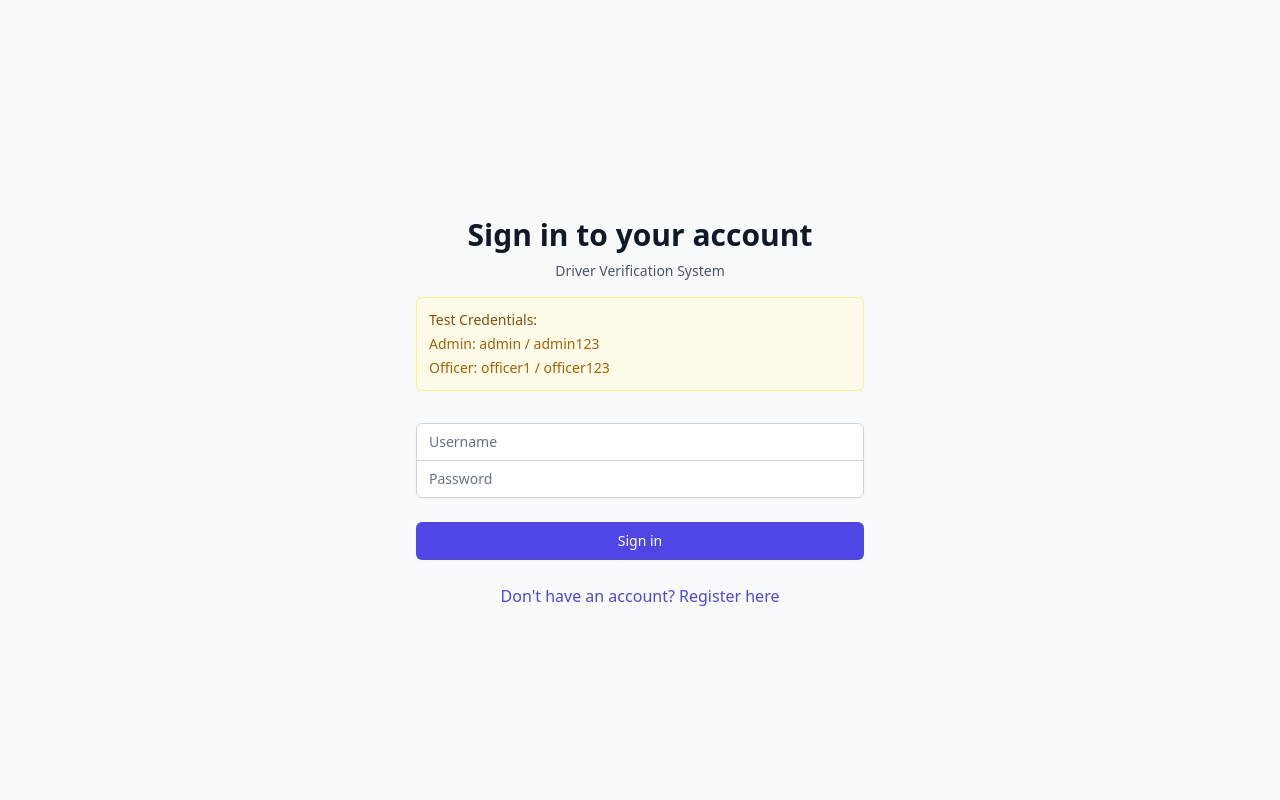
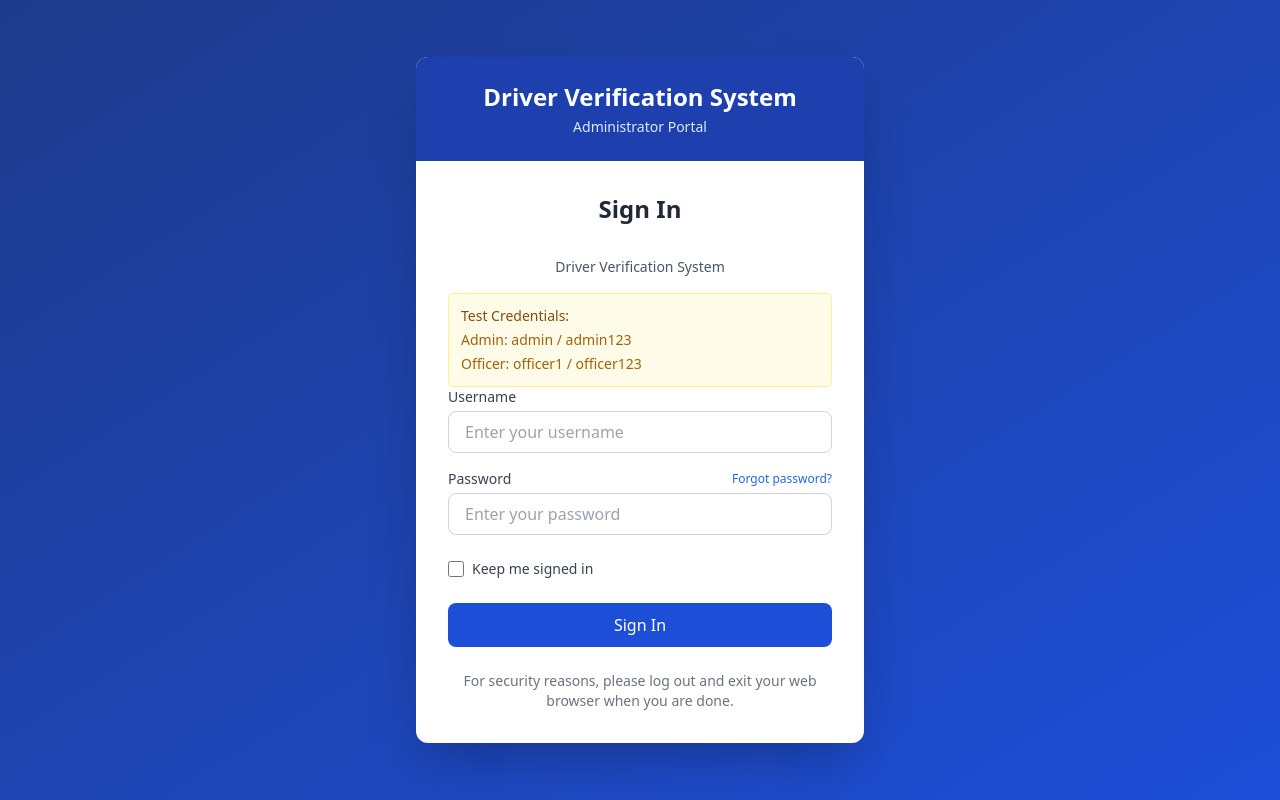
Before and after one commit to Chizihn/driver-system, a React (Vite) app in the folder frontend/: page /login in a window 1280 px wide. Built offline with nearby package versions, Linux system fonts and the light colour scheme; no server answers.

Commit message:
frontend update

```diff
--- a/frontend/src/App.tsx
+++ b/frontend/src/App.tsx
@@ -11,7 +11,6 @@ import DocumentsPage from "./pages/documents/DocumentsPage";
 import VerificationHistoryPage from "./pages/verification/VerificationHistoryPage";
 import Layout from "./components/layout/Layout";
 import QRScannerPage from "./pages/verification/QRScannerpage";
-import HomePage from "./pages/home/HomePage";
 
 function ProtectedRoute() {
   const { isAuthenticated } = useAuthStore();
@@ -28,7 +27,7 @@ function App() {
     <BrowserRouter>
       <Routes>
         <Route element={<PublicRoute />}>
-          <Route path="/" element={<HomePage />} />
+          <Route path="/" element={<Navigate to="/login" replace />} />
           <Route path="/login" element={<LoginPage />} />
           <Route path="/register" element={<RegisterPage />} />
         </Route>
@@ -46,7 +45,7 @@ function App() {
           </Route>
         </Route>
 
-        <Route path="*" element={<Navigate to="/" replace />} />
+        <Route path="*" element={<Navigate to="/login" replace />} />
       </Routes>
     </BrowserRouter>
   );
--- a/frontend/src/pages/auth/LoginPage.tsx
+++ b/frontend/src/pages/auth/LoginPage.tsx
@@ -2,7 +2,7 @@ import { useForm } from "react-hook-form";
 import { zodResolver } from "@hookform/resolvers/zod";
 import { z } from "zod";
 import { useMutation } from "@tanstack/react-query";
-import { Link, useNavigate } from "react-router-dom";
+import {  useNavigate } from "react-router-dom";
 import toast from "react-hot-toast";
 import { authService } from "@/services/auth";
 import { useAuthStore } from "@/stores/auth.store";
@@ -42,12 +42,14 @@ export default function LoginPage() {
   };
 
   return (
-    <div className="min-h-screen flex items-center justify-center bg-gray-50 py-12 px-4 sm:px-6 lg:px-8">
-      <div className="max-w-md w-full space-y-8">
-        <div>
-          <h2 className="mt-6 text-center text-3xl font-extrabold text-gray-900">
-            Sign in to your account
-          </h2>
+    <div className="min-h-screen flex items-center justify-center bg-gradient-to-br from-blue-900 to-blue-700 p-4">
+      <div className="w-full max-w-md bg-white rounded-xl shadow-2xl overflow-hidden">
+        <div className="bg-blue-800 p-6 text-center">
+          <h1 className="text-2xl font-bold text-white">Driver Verification System</h1>
+          <p className="mt-1 text-blue-100 text-sm">Administrator Portal</p>
+        </div>
+        <div className="p-8">
+          <h2 className="text-2xl font-bold text-gray-800 text-center mb-8">Sign In</h2>
           <p className="mt-2 text-center text-sm text-gray-600">
             Driver Verification System
           </p>
@@ -60,19 +62,21 @@ export default function LoginPage() {
               <p><span className="font-medium">Officer:</span> officer1 / officer123</p>
             </div>
           </div>
-        </div>
-        <form className="mt-8 space-y-6" onSubmit={handleSubmit(onSubmit)}>
-          <div className="rounded-md shadow-sm -space-y-px">
+          <form className="space-y-6" onSubmit={handleSubmit(onSubmit)}>
+            <div className="space-y-4">
               <div>
-              <label htmlFor="username" className="sr-only">
+                <label htmlFor="username" className="block text-sm font-medium text-gray-700 mb-1">
                   Username
                 </label>
                 <input
-                {...register("username")}
+                  id="username"
                   type="text"
                   autoComplete="username"
-                className="appearance-none rounded-none relative block w-full px-3 py-2 border border-gray-300 placeholder-gray-500 text-gray-900 rounded-t-md focus:outline-none focus:ring-indigo-500 focus:border-indigo-500 focus:z-10 sm:text-sm"
-                placeholder="Username"
+                  className={`w-full px-4 py-2 border rounded-lg focus:ring-2 focus:ring-blue-500 focus:border-transparent transition duration-200 ${
+                    errors.username ? 'border-red-500' : 'border-gray-300'
+                  }`}
+                  placeholder="Enter your username"
+                  {...register("username")}
                 />
                 {errors.username && (
                   <p className="mt-1 text-sm text-red-600">
@@ -81,15 +85,23 @@ export default function LoginPage() {
                 )}
               </div>
               <div>
-              <label htmlFor="password" className="sr-only">
+                <div className="flex items-center justify-between mb-1">
+                  <label htmlFor="password" className="block text-sm font-medium text-gray-700">
                     Password
                   </label>
+                  <a href="#" className="text-xs text-blue-600 hover:text-blue-500">
+                    Forgot password?
+                  </a>
+                </div>
                 <input
-                {...register("password")}
+                  id="password"
                   type="password"
                   autoComplete="current-password"
-                className="appearance-none rounded-none relative block w-full px-3 py-2 border border-gray-300 placeholder-gray-500 text-gray-900 rounded-b-md focus:outline-none focus:ring-indigo-500 focus:border-indigo-500 focus:z-10 sm:text-sm"
-                placeholder="Password"
+                  className={`w-full px-4 py-2 border rounded-lg focus:ring-2 focus:ring-blue-500 focus:border-transparent transition duration-200 ${
+                    errors.password ? 'border-red-500' : 'border-gray-300'
+                  }`}
+                  placeholder="Enter your password"
+                  {...register("password")}
                 />
                 {errors.password && (
                   <p className="mt-1 text-sm text-red-600">
@@ -99,25 +111,44 @@ export default function LoginPage() {
               </div>
             </div>
 
-          <div>
+            <div className="flex items-center">
+              <input
+                id="remember-me"
+                name="remember-me"
+                type="checkbox"
+                className="h-4 w-4 text-blue-600 focus:ring-blue-500 border-gray-300 rounded"
+              />
+              <label
+                htmlFor="remember-me"
+                className="ml-2 block text-sm text-gray-700"
+              >
+                Keep me signed in
+              </label>
+            </div>
+
             <button
               type="submit"
               disabled={loginMutation.isPending}
-              className="group relative w-full flex justify-center py-2 px-4 border border-transparent text-sm font-medium rounded-md text-white bg-indigo-600 hover:bg-indigo-700 focus:outline-none focus:ring-2 focus:ring-offset-2 focus:ring-indigo-500 disabled:opacity-50 disabled:cursor-not-allowed"
+              className="w-full bg-blue-700 hover:bg-blue-800 text-white font-medium py-2.5 px-4 rounded-lg transition duration-200 flex items-center justify-center space-x-2 focus:outline-none focus:ring-2 focus:ring-blue-500 focus:ring-offset-2 disabled:opacity-50 disabled:cursor-not-allowed"
             >
-              {loginMutation.isPending ? "Signing in..." : "Sign in"}
+              {loginMutation.isPending ? (
+                <>
+                  <svg className="animate-spin -ml-1 mr-2 h-4 w-4 text-white" xmlns="http://www.w3.org/2000/svg" fill="none" viewBox="0 0 24 24">
+                    <circle className="opacity-25" cx="12" cy="12" r="10" stroke="currentColor" strokeWidth="4"></circle>
+                    <path className="opacity-75" fill="currentColor" d="M4 12a8 8 0 018-8V0C5.373 0 0 5.373 0 12h4zm2 5.291A7.962 7.962 0 014 12H0c0 3.042 1.135 5.824 3 7.938l3-2.647z"></path>
+                  </svg>
+                  Signing in...
+                </>
+              ) : (
+                'Sign In'
+              )}
             </button>
+          </form>
+
+          <div className="mt-6 text-center text-sm text-gray-500">
+            <p>For security reasons, please log out and exit your web browser when you are done.</p>
           </div>
-
-          <div className="text-center">
-            <Link
-              to="/register"
-              className="font-medium text-indigo-600 hover:text-indigo-500"
-            >
-              Don't have an account? Register here
-            </Link>
         </div>
-        </form>
       </div>
     </div>
   );
--- a/frontend/src/pages/verification/QRScannerpage.tsx
+++ b/frontend/src/pages/verification/QRScannerpage.tsx
@@ -20,21 +20,8 @@ export default function QRScannerPage() {
   const scannerRef = useRef<QrScanner | null>(null);
   const streamRef = useRef<MediaStream | null>(null);
 
-  // Initialize QR scanner when component mounts
+  // Cleanup on unmount
   useEffect(() => {
-    if (videoRef.current && !scannerRef.current) {
-      scannerRef.current = new QrScanner(
-        videoRef.current,
-        (result) => handleQRCodeScan(result.data),
-        {
-          preferredCamera: "environment",
-          maxScansPerSecond: 10,
-          highlightScanRegion: true,
-          highlightCodeOutline: true,
-        }
-      );
-    }
-
     return () => {
       stopScanner();
     };
@@ -45,7 +32,7 @@ export default function QRScannerPage() {
       setError(null);
       setResult(null);
 
-      toast.loading("Initializing camera...");
+      const loadingToast = toast.loading("Initializing camera...");
 
       const stream = await navigator.mediaDevices.getUserMedia({
         video: {
@@ -58,23 +45,49 @@ export default function QRScannerPage() {
       if (videoRef.current) {
         videoRef.current.srcObject = stream;
         streamRef.current = stream;
+
+        // Wait for video to be ready
         await videoRef.current.play();
+
+        // Initialize scanner with the video element
+        if (!scannerRef.current) {
+          scannerRef.current = new QrScanner(
+            videoRef.current,
+            (result) => handleQRCodeScan(result.data),
+            {
+              preferredCamera: "environment",
+              maxScansPerSecond: 10,
+              highlightScanRegion: true,
+              highlightCodeOutline: true,
+            }
+          );
+        }
+
         setIsScanning(true);
-        scannerRef.current?.start();
-        toast.dismiss();
+
+        // Start the QR scanner
+        await scannerRef.current.start();
+
+        toast.dismiss(loadingToast);
         toast.success("Camera ready. Position QR code in frame.");
+      } else {
+        toast.dismiss(loadingToast);
+        throw new Error("Video element not available");
       }
     } catch (err) {
       console.error("Error accessing camera:", err);
+      toast.dismiss();
       const errorMessage = "Could not access camera. Please ensure you have granted camera permissions.";
       setError(errorMessage);
       toast.error(errorMessage);
+      stopScanner();
     }
   };
 
   const stopScanner = () => {
     if (scannerRef.current) {
       scannerRef.current.stop();
+      scannerRef.current.destroy();
       scannerRef.current = null;
     }
     if (streamRef.current) {
@@ -97,10 +110,13 @@ export default function QRScannerPage() {
     setIsVerifying(true);
     stopScanner();
 
+    const verifyToast = toast.loading("Verifying QR code...");
+
     try {
-      toast.loading("Verifying QR code...");
       const verificationResult = await verificationService.verifyByQRCode(qrCodeData);
       setResult(verificationResult);
+
+      toast.dismiss(verifyToast);
 
       if (verificationResult.valid) {
         toast.success("Verification successful!");
@@ -115,9 +131,9 @@ export default function QRScannerPage() {
         valid: false,
         error: errorMessage,
       });
+      toast.dismiss(verifyToast);
       toast.error(errorMessage);
     } finally {
-      toast.dismiss();
       setIsVerifying(false);
     }
   };
```
Lines whose indentation alone changed are shown as unchanged.
